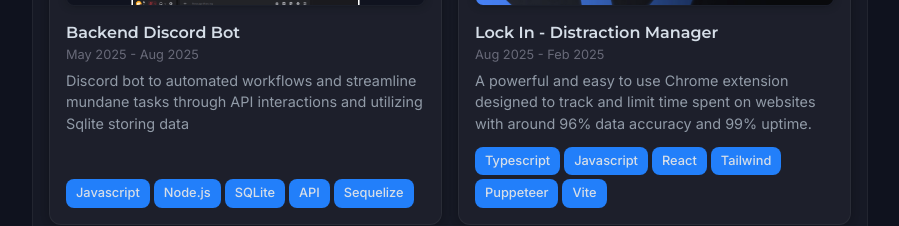
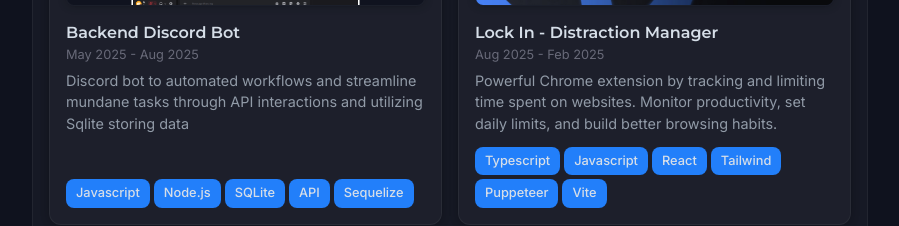
Before and after one commit to AlexLenh7/v1-website, a React (Vite) app: page / in a window 1280 px wide. Shown: the part 1123-1349 px from the top of the page, without its empty margins (190-1089 px from the left). Built offline with nearby package versions, Linux system fonts and the light colour scheme; some icons are missing; a web font is replaced by a local one.

Commit message:
Updated descriptions + profile pic

```diff
--- a/src/components/AboutPage.jsx
+++ b/src/components/AboutPage.jsx
@@ -1,7 +1,7 @@
 import "../css/AboutPage.css";
 import FmdGoodOutlinedIcon from "@mui/icons-material/FmdGoodOutlined";
 import WorkOutlineOutlinedIcon from "@mui/icons-material/WorkOutlineOutlined";
-import Profile from "../assets/Profile.jpg";
+import Profile from "../assets/Linkedinpic.webp";
 import { GitHubCalendar } from "react-github-calendar";
 import FeaturedProjects from "./FeaturedProjects";
 import GitHubIcon from "@mui/icons-material/GitHub";
--- a/src/data/projects.js
+++ b/src/data/projects.js
@@ -30,7 +30,7 @@
     title: "Lock In - Distraction Manager",
     img: extension,
     description:
-      "A powerful and easy to use Chrome extension designed to track and limit time spent on websites with around 96% data accuracy and 99% uptime.",
+      "Powerful Chrome extension by tracking and limiting time spent on websites. Monitor productivity, set daily limits, and build better browsing habits.",
     tags: "Typescript, Javascript, React, Tailwind, Puppeteer, Vite",
     date: "Aug 2025 - Feb 2025",
     link: "https://github.com/AlexLenh7/Lock-In-Distraction-Blocker",
```
Also changed, not shown: src/assets/Linkedinpic.webp (added).
